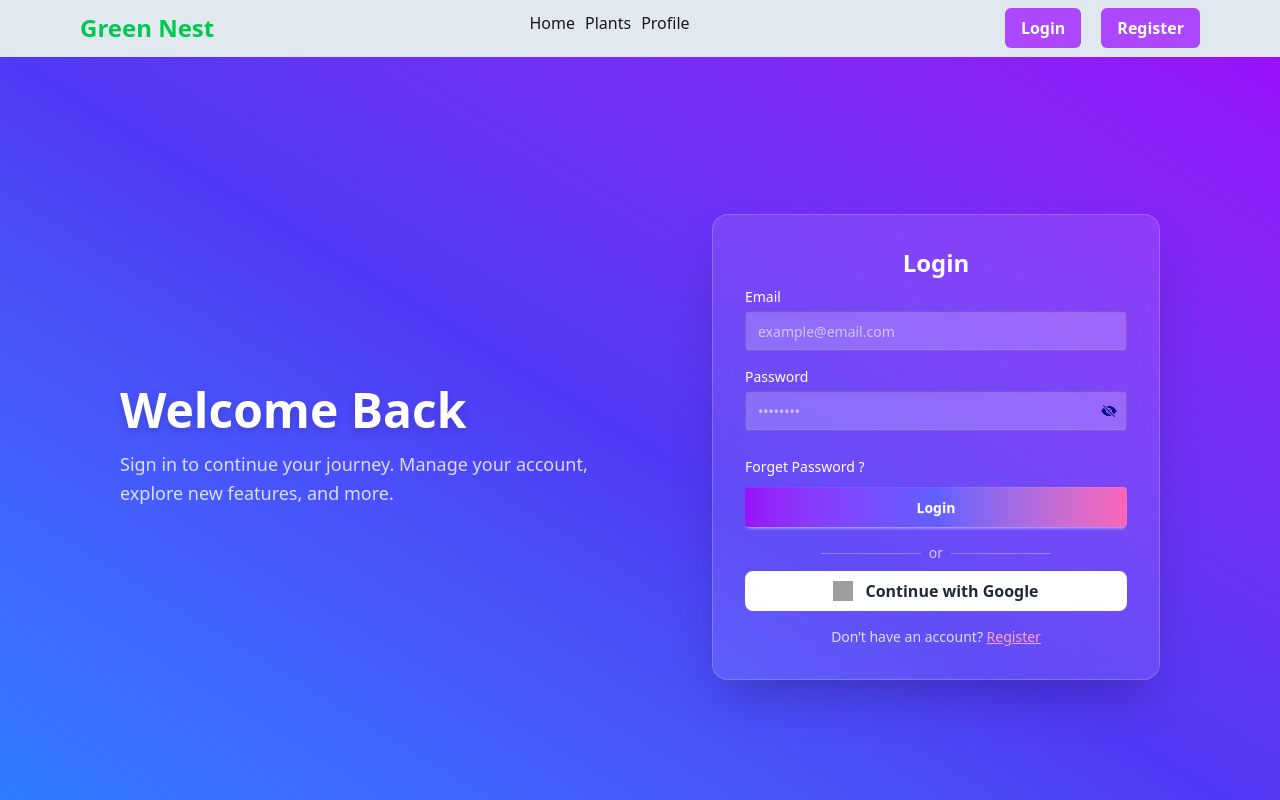
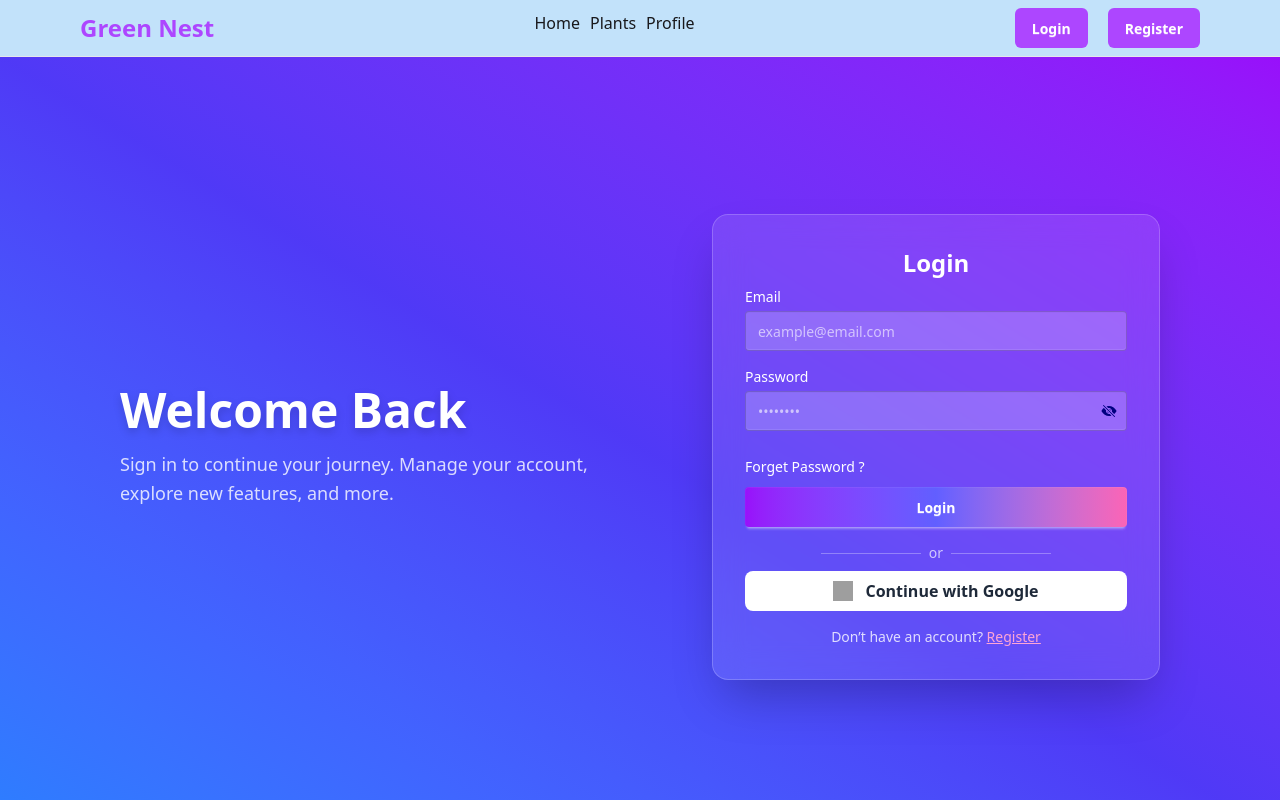
Before and after one commit to Reazul87/REACT_ASSIGNMENT_B12A09, a React (Vite) app: page /login in a window 1280 px wide. Shown: the top 800 px of the page. Built offline with nearby package versions, Linux system fonts and the light colour scheme; no server answers; grey boxes are pictures that could not be loaded.

Commit message:
MENU_USER_LOGO_PAGE_COMPLETE

```diff
--- a/src/Components/MyContainer.jsx
+++ b/src/Components/MyContainer.jsx
@@ -1,11 +1,7 @@
 import React from "react";
 
 const MyContainer = ({ className, children }) => {
-  return (
-    <div className={`${className} container mx-auto px-5 md:px-20`}>
-      {children}
-    </div>
-  );
+  return <div className={`${className} container mx-auto`}>{children}</div>;
 };
 
 export default MyContainer;
--- a/src/Components/Navbar.jsx
+++ b/src/Components/Navbar.jsx
@@ -1,13 +1,32 @@
-import React from "react";
+import React, { useContext } from "react";
 import MyContainer from "./MyContainer";
 import { Link } from "react-router";
 import MyLink from "./MyLink";
+import { AuthContext } from "../Context/AuthContext";
+import { MoonLoader } from "react-spinners";
+import { toast } from "react-toastify";
 
 const Navbar = () => {
+  const { user, loading, logout } = useContext(AuthContext);
+
+  const handleSignout = () => {
+    logout()
+      .then(() => {
+        toast.success("Successfully Logout");
+      })
+      .catch((e) => {
+        toast.error(e.code);
+        console.log(e.code);
+      });
+  };
+
   return (
-    <div className="bg-slate-200 py-2 border-b border-b-gray-200">
-      <MyContainer className="flex items-center justify-between md:flex-row space-y-2.5 flex-col">
-        <Link className="text-xl my-0 md:text-2xl font-semibold text-green-500">
+    <div className="bg-[#C2E2FA] py-2 border-b border-b-gray-200">
+      <MyContainer className="flex items-center justify-between md:flex-row space-y-2.5 flex-col px-5 md:px-20">
+        <Link
+          to="/"
+          className="text-xl my-0 md:text-2xl font-semibold text-purple-500"
+        >
           Green Nest
         </Link>
         <ul className="flex justify-center items-center gap-2.5">
@@ -22,14 +41,44 @@ const Navbar = () => {
           </li>
         </ul>
 
+        {loading ? (
+          <MoonLoader size={32} color="#3ff443" />
+        ) : user ? (
+          <div className="dropdown dropdown-end">
+            <div tabIndex={0} role="button">
+              <img
+                src={user?.photoURL || "/alt.png"}
+                className="h-8 w-8 md:h-10 md:w-10 rounded-full cursor-pointer"
+              />
+            </div>
+            <div
+              tabIndex={0}
+              className="dropdown-content z-[20] w-52 top-8 -right-20 md:top-10 md:right-0 menu shadow bg-base-100 rounded-box p-2.5 bg-base-300"
+            >
+              <h2 className="font-semibold mb-0.5 md:text-lg">
+                {user?.displayName || "Unknown User"}
+              </h2>
+              <p className="text-sm md:text-md font-medium text-gray-600">
+                {user?.email}
+              </p>
+              <button
+                onClick={handleSignout}
+                className="btn btn-error btn-sm mt-2 text-cyan-800 hover:text-cyan-200/60"
+              >
+                Sign Out
+              </button>
+            </div>
+          </div>
+        ) : (
           <div className="space-x-5">
-          <button className="bg-purple-500 text-white px-4 py-2 rounded-md font-semibold cursor-pointer">
+            <button className="btn btn-ghost bg-purple-500 text-white px-4 py-2 rounded-md font-semibold cursor-pointer">
               <Link to={"/login"}>Login</Link>
             </button>
-          <button className="bg-purple-500 text-white px-4 py-2 rounded-md font-semibold cursor-pointer">
+            <button className="btn btn-ghost bg-purple-500 text-white px-4 py-2 rounded-md font-semibold cursor-pointer">
               <Link to={"/register"}>Register</Link>
             </button>
           </div>
+        )}
       </MyContainer>
     </div>
   );
```
Lines whose indentation alone changed are shown as unchanged.
